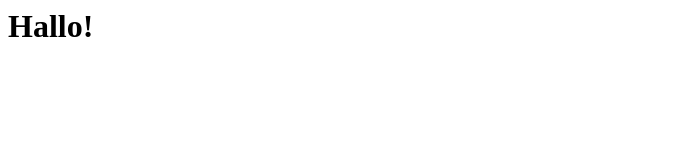
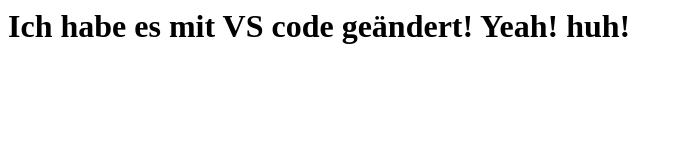
Before and after one commit to Kelouni/Page, a plain HTML site: page index.html in a window 1280 px wide. Shown: the whole page, without its empty margins (0-683 px from the left). Drawn offline with Linux system fonts and the light colour scheme.

Commit message:
update,huh

```diff
--- a/index.html
+++ b/index.html
@@ -1 +1,3 @@
-<h1>Hallo!</h1>
+<h1>Ich habe es mit VS code geändert! Yeah! huh!
+
+</h1>
```
